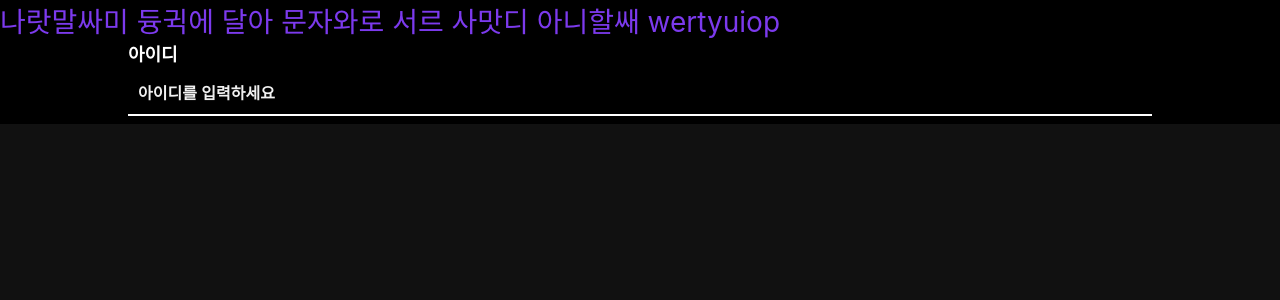
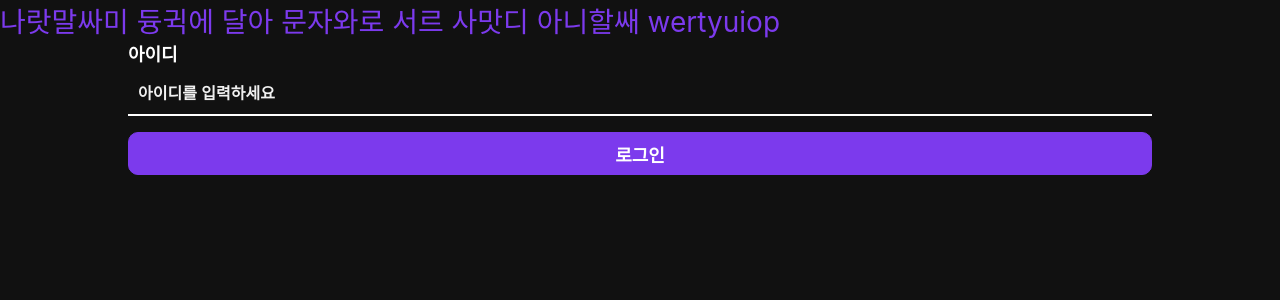
Before and after one commit to 2025-highthon-17-team/performuse-front, a React (Create React App) app: page / in a window 1280 px wide. Shown: the top 300 px of the page. Built offline with nearby package versions, Linux system fonts and the light colour scheme; a web font is replaced by a local one.

Commit message:
feat: 버튼

```diff
--- /dev/null
+++ b/src/components/button/CustomButton.module.css
@@ -0,0 +1,37 @@
+@import "../../styles/sementic.module.css";
+
+.button {
+  width: 80%;
+  height: 43px;
+  padding: 0 14px;
+  border: 1px solid var(--primary-normal);
+  border-radius: 10px;
+  margin: 8px 0;
+  background-color: var(--primary-normal);
+  color: var(--line-normal);
+  font-weight: 600;
+  transition: background-color 0.3s ease;
+  display: block; /* 추가된 부분: block으로 변경하여 부모 컨테이너에서 정렬될 수 있도록 */
+  margin-left: auto; /* 추가된 부분: 자동으로 왼쪽 여백을 설정하여 가로 중앙 정렬 */
+  margin-right: auto; /* 추가된 부분: 자동으로 오른쪽 여백을 설정하여 가로 중앙 정렬 */
+}
+
+.umjunsik {
+  display: flex;
+  justify-content: center;
+  align-items: center;
+  width: 100%;
+  margin: 0 auto;
+}
+
+.button:hover {
+  background-color: var(--primary-neutral);
+}
+
+.button:active {
+  background-color: var(--primary-neutral);
+}
+
+.labelColor {
+  font-weight: bold;
+}
--- /dev/null
+++ b/src/components/button/CustomButton.tsx
@@ -0,0 +1,19 @@
+import React from "react";
+import Sen from "../../styles/sementic.module.css";
+import Style from "../button/CustomButton.module.css";
+
+interface ButtonProps {
+  label: string;
+  onClick: () => void;
+}
+export const CustomButton: React.FC<ButtonProps> = ({ label, onClick }) => {
+  return (
+    <div className={Sen.umjunsik}>
+      <button className={Style.button} onClick={onClick}>
+        <label className={`${Sen.headline_2} ${Style.labelColor}`}>
+          {label}
+        </label>
+      </button>
+    </div>
+  );
+};
--- a/src/components/textfield/CustomTextField.module.css
+++ b/src/components/textfield/CustomTextField.module.css
@@ -32,7 +32,9 @@
   color: var(--line-normal);
   padding-left: 10px;
   font-weight: 600;
-  transition: border-bottom 0.3s ease, background-color 0.3s ease;
+  transition:
+    border-bottom 0.3s ease,
+    background-color 0.3s ease;
 }
 .textField::placeholder {
   color: var(--line-alternative);
--- a/src/pages/index.tsx
+++ b/src/pages/index.tsx
@@ -1,6 +1,7 @@
 import Sen from "../styles/sementic.module.css";
 import CustomTextField from "../components/textfield/CustomTextField";
 import { useState } from "react";
+import { CustomButton } from "../components/button/CustomButton";
 
 export default function Root() {
   const [text, setText] = useState<string>("");
@@ -8,7 +9,7 @@ export default function Root() {
     setText(e.target.value);
   };
   return (
-    <div style={{ backgroundColor: "black" }}>
+    <div>
       <div
         className={`${Sen.text_primary_normal} ${Sen.title_1} ${Sen.normal}`}
       >
@@ -21,6 +22,7 @@ export default function Root() {
         value={text}
         onChange={handleChange}
       />
+      <CustomButton label="로그인" onClick={() => alert("로그인")} />
     </div>
   );
 }
```
